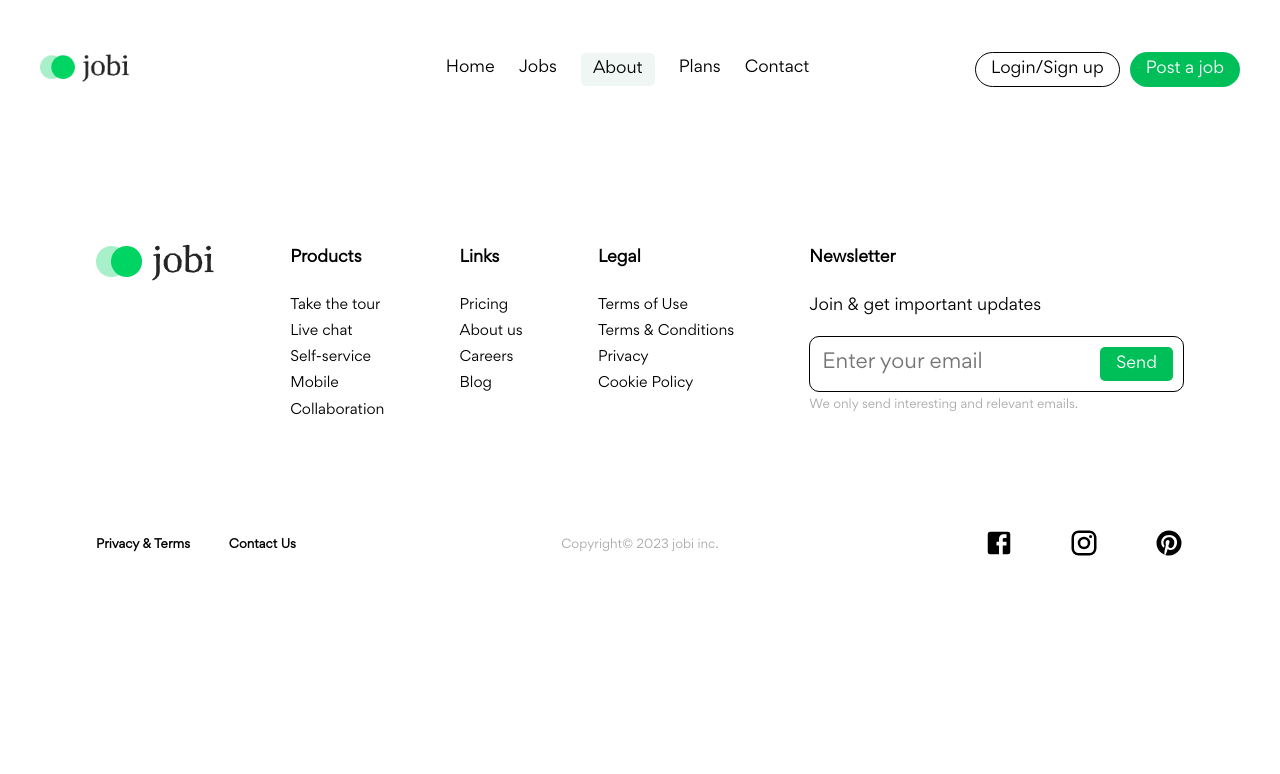
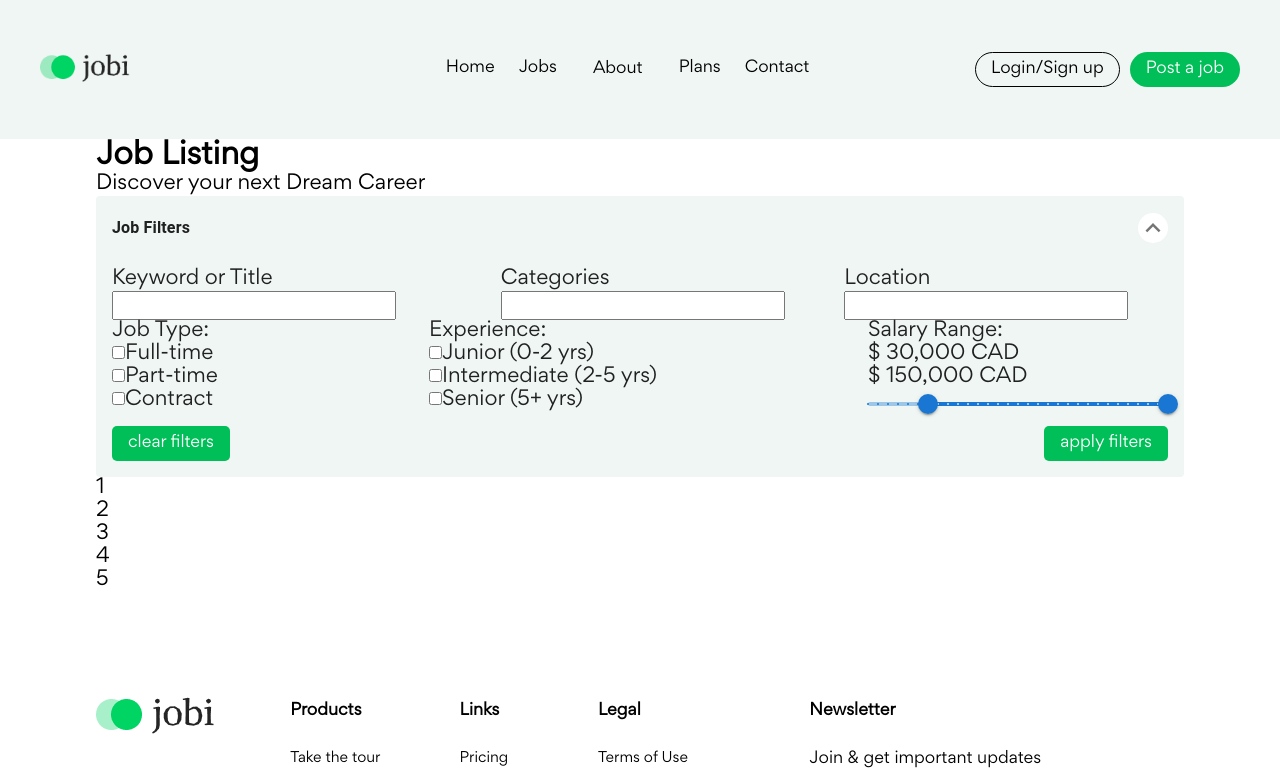
Before and after one commit to Koki001/jobApplicationBoard, a React (Create React App) app: page /jobs in a window 1280 px wide. Shown: the top 774 px of the page. Built offline with nearby package versions, Linux system fonts and the light colour scheme.

Commit message:
changed navigation menu

```diff
--- a/public/styles/App.css
+++ b/public/styles/App.css
@@ -408,6 +408,23 @@ h1 * {
   transform: scale(0.95);
 }
 
+.buttonSquareBrown {
+  background-color: #755146;
+  border: 1px solid transparent;
+  color: white;
+  border-radius: 5px;
+  font-size: 0.8rem;
+  padding: 7px 15px;
+  cursor: pointer;
+  transition: all 0.1s linear;
+}
+.buttonSquareBrown:hover {
+  background-color: #244034;
+}
+.buttonSquareBrown:active {
+  transform: scale(0.95);
+}
+
 .buttonPriceGreen {
   background-color: #31795A;
   border: 1px solid transparent;
@@ -505,6 +522,7 @@ nav {
 .navMenu .subMenuParent {
   position: relative;
   cursor: pointer;
+  pointer-events: all;
   background-color: #EFF6F3;
   padding: 5px 10px;
   border-radius: 5px;
@@ -520,7 +538,7 @@ nav {
   background-color: #EFF6F3;
   position: absolute;
   height: 0px;
-  top: 40px;
+  top: 30px;
   left: -199px;
   transition: all 0.3s linear;
   overflow: hidden;
@@ -544,6 +562,14 @@ nav {
 .navMenu .slideOut {
   visibility: visible;
   height: 250px;
+}
+.navMenu .slideOut li {
+  width: 100%;
+  text-align: center;
+}
+.navMenu .slideOut li a {
+  display: block;
+  width: 100%;
 }
 
 .navButtons {
@@ -800,7 +826,7 @@ h1 span {
 }
 .howItWorks .howToTalent {
   padding: 100px 0;
-  min-height: 675px;
+  min-height: 750px;
 }
 .howItWorks .howToLeft {
   width: 50%;
@@ -1227,16 +1253,21 @@ h1 {
   justify-content: center;
   align-items: center;
   width: calc(33.3333333333% - 20px);
+  min-width: 320px;
+  flex-wrap: wrap;
   border: 2px solid #31795A;
   border-radius: 20px;
-  padding: 40px 30px;
+  padding: 40px 20px;
+}
+.pricingCards li p {
+  font-size: 0.9rem;
 }
 .pricingCards h5 {
   margin-bottom: 30px;
 }
 .pricingCards h4 {
   text-align: center;
-  font-size: 3rem;
+  font-size: 2.5rem;
   position: relative;
   width: 50%;
   min-width: 130px;
@@ -1454,4 +1485,42 @@ h1 {
   transform: scale(0.95);
 }
 
+.jobsHeader {
+  display: flex;
+  flex-direction: column;
+  align-items: center;
+  justify-content: space-between;
+  background-color: #EFF6F3;
+}
+.jobsHeader nav {
+  position: relative;
+  z-index: 100;
+  background-color: #EFF6F3;
+}
+
+.filtersForm {
+  display: flex;
+  flex-direction: column;
+  align-items: center;
+  justify-content: center;
+}
+
+.filtersTop {
+  width: 100%;
+  display: flex;
+  justify-content: space-between;
+}
+
+.filtersBottom {
+  width: 100%;
+  display: flex;
+  justify-content: space-between;
+}
+
+.filterButtons {
+  width: 100%;
+  display: flex;
+  justify-content: space-between;
+}
+
 /*# sourceMappingURL=App.css.map */
--- a/src/components/JobListings.js
+++ b/src/components/JobListings.js
@@ -1,10 +1,26 @@
 import { useLocation } from "react-router-dom";
-import { useEffect } from "react";
+import { useEffect, useState } from "react";
 import NavBar from "./helpers/NavBar";
 import Footer from "./sections/Footer";
 
+// MUI imports
+import Accordion from "@mui/material/Accordion";
+import AccordionSummary from "@mui/material/AccordionSummary";
+import AccordionDetails from "@mui/material/AccordionDetails";
+import Typography from "@mui/material/Typography";
+import ExpandMoreIcon from "@mui/icons-material/ExpandMore";
+import Box from "@mui/material/Box";
+import Slider from "@mui/material/Slider";
+
 const JobListings = () => {
-
+  const [expanded, setExpanded] = useState(true);
+  const [salary, setSalary] = useState([30000, 150000]);
+  const handleExpand = () => {
+    setExpanded(!expanded);
+  };
+  const handleSalaryChange = (e, val) => {
+    setSalary(val);
+  };
   const location = useLocation();
 
   useEffect(() => {
@@ -14,9 +30,145 @@ const JobListings = () => {
   return (
     <div>
       <section className="jobListings">
-        <header>
+        <header className="jobsHeader">
           <NavBar />
         </header>
+        <div className="jobsMain wrapper">
+          <h2>Job Listing</h2>
+          <p>Discover your next Dream Career</p>
+          <div className="jobsFilter">
+            <Accordion
+              expanded={expanded}
+              onChange={handleExpand}
+              sx={{
+                boxShadow: "none",
+                backgroundColor: "#EFF6F3",
+                borderRadius: "20px",
+              }}
+            >
+              <AccordionSummary
+                expandIcon={<ExpandMoreIcon />}
+                sx={{
+                  "& .MuiSvgIcon-root": {
+                    backgroundColor: "white",
+                    borderRadius: "50%",
+                  },
+                }}
+                aria-controls="panel1a-content"
+                id="panel1a-header"
+              >
+                <Typography
+                  sx={{
+                    fontSize: "0.8rem",
+                    fontWeight: "bold",
+                  }}
+                >
+                  Job Filters
+                </Typography>
+              </AccordionSummary>
+              <AccordionDetails>
+                <form className="filtersForm" action="">
+                  <div className="filtersTop">
+                    <div className="filtersKeyword">
+                      <label htmlFor="keyword">Keyword or Title</label>
+                      <input id="keyword" type="text" />
+                    </div>
+                    <div className="filtersCategories">
+                      <label htmlFor="categories">Categories</label>
+                      <input id="categories" type="text" />
+                    </div>
+                    <div className="filtersLocation">
+                      <label htmlFor="location">Location</label>
+                      <input id="location" type="text" />
+                    </div>
+                  </div>
+                  <div className="filtersBottom">
+                    <div className="filtersType">
+                      <p>Job Type:</p>
+                      <div className="typeGroup">
+                        <div>
+                          <input name="type" type="checkbox" id="fulltime" />
+                          <label htmlFor="fulltime">Full-time</label>
+                        </div>
+                        <div>
+                          <input name="type" type="checkbox" id="parttime" />
+                          <label htmlFor="parttime">Part-time</label>
+                        </div>
+                        <div>
+                          <input name="type" type="checkbox" id="contract" />
+                          <label htmlFor="contract">Contract</label>
+                        </div>
+                      </div>
+                    </div>
+                    <div className="filtersExperience">
+                      <p>Experience:</p>
+                      <div className="experienceGroup">
+                        <div>
+                          <input
+                            name="experience"
+                            type="checkbox"
+                            id="Junior"
+                          />
+                          <label htmlFor="Junior">{"Junior (0-2 yrs)"}</label>
+                        </div>
+                        <div>
+                          <input
+                            name="experience"
+                            type="checkbox"
+                            id="Intermediate"
+                          />
+                          <label htmlFor="Intermediate">
+                            {"Intermediate (2-5 yrs)"}
+                          </label>
+                        </div>
+                        <div>
+                          <input
+                            name="experience"
+                            type="checkbox"
+                            id="Senior"
+                          />
+                          <label htmlFor="Senior">{"Senior (5+ yrs)"}</label>
+                        </div>
+                      </div>
+                    </div>
+                    <div className="filtersSalary">
+                      <p>Salary Range:</p>
+                      <div className="salaryGroup">
+                        <div className="salaryRange">
+                          <p>{"$ " + salary[0].toLocaleString() + " CAD"}</p>
+                          <p>{"$ " + salary[1].toLocaleString() + " CAD"}</p>
+                        </div>
+                        <Box sx={{ width: 300 }}>
+                          <Slider
+                            getAriaLabel={() => "Temperature range"}
+                            value={salary}
+                            onChange={handleSalaryChange}
+                            valueLabelDisplay="auto"
+                            step={5000}
+                            marks
+                            min={0}
+                            max={150000}
+                          />
+                        </Box>
+                      </div>
+                    </div>
+                  </div>
+                </form>
+                <div className="filterButtons">
+                  <button className="buttonSquareGreen">clear filters</button>
+                  <button className="buttonSquareGreen">apply filters</button>
+                </div>
+              </AccordionDetails>
+            </Accordion>
+          </div>
+          <ul>
+            <li>1</li>
+            <li>2</li>
+            <li>3</li>
+            <li>4</li>
+            <li>5</li>
+          </ul>
+        </div>
       </section>
       <Footer />
     </div>
--- a/src/components/helpers/NavBar.js
+++ b/src/components/helpers/NavBar.js
@@ -4,12 +4,30 @@ import { useLocation, useNavigate, Link } from "react-router-dom";
 const NavBar = () => {
   const location = useLocation();
   const [submenu, setSubmenu] = useState(false);
+  const [lastEvent, setLastEvent] = useState("");
   const ref = useRef(null);
   const menuRef = useRef(null);
   const handleOpenLinks = (e) => {
     e.stopPropagation();
-
     setSubmenu(!submenu);
+  };
+  const handleOpenLinksKey = (e) => {
+    if (e.code === "Enter") {
+      setSubmenu(!submenu);
+      setLastEvent("");
+    }
+  };
+  const handleOpenLinksHover = (e) => {
+    setSubmenu(true);
+    if (lastEvent === "") {
+      setLastEvent("hover");
+    }
+  };
+  const handleCloseLinksHover = () => {
+    if (lastEvent === "hover") {
+      setSubmenu(false);
+      setLastEvent("");
+    }
   };
   useEffect(() => {
     const handleCloseLinks = (e) => {
@@ -28,7 +46,7 @@ const NavBar = () => {
     }
   }, [location]);
   return (
-    <nav className="navWrapper">
+    <nav tabIndex={1} className="navWrapper">
       <a ref={ref} className="sr-only" href={location.hash}></a>
       <div className="navLogo">
         <img src="../assets/header/jobiLogo.png" alt="jobi company logo" />
@@ -41,9 +59,14 @@ const NavBar = () => {
           <Link to={"/jobs"}>jobs</Link>
         </li>
         <li
+          tabIndex={0}
           ref={menuRef}
-          className="subMenuParent"
+          className={`subMenuParent`}
           onClick={handleOpenLinks}
+          onKeyDown={handleOpenLinksKey}
+          onMouseEnter={handleOpenLinksHover}
+          onMouseLeave={handleCloseLinksHover}
+
         >
           About
           <ul
@@ -71,7 +94,6 @@ const NavBar = () => {
         </li>
         <li>
           <Link to={"/contactUs"}>contact</Link>
-
         </li>
       </ul>
       <div className="navButtons">
--- a/src/styles/layout/_header.scss
+++ b/src/styles/layout/_header.scss
@@ -48,6 +48,7 @@ nav {
   .subMenuParent {
     position: relative;
     cursor: pointer;
+    pointer-events: all;
     background-color: $greenBg;
     padding: 5px 10px;
     border-radius: 5px;
@@ -63,7 +64,7 @@ nav {
     background-color: $greenBg;
     position: absolute;
     height: 0px;
-    top: 40px;
+    top: 30px;
     left: -199px;
     transition: all 0.3s linear;
     overflow: hidden;
@@ -87,6 +88,14 @@ nav {
   .slideOut {
     visibility: visible;
     height: 250px;
+    li {
+      width: 100%;
+      text-align: center;
+      a {
+        display: block;
+        width: 100%;
+      }
+    }
   }
 }
 .navButtons {
--- a/src/styles/layout/_howItWorks.scss
+++ b/src/styles/layout/_howItWorks.scss
@@ -47,7 +47,7 @@
   }
   .howToTalent {
     padding: 100px 0;
-    min-height: 675px;
+    min-height: 750px;
   }
   .howToLeft {
     width: 50%;
--- a/src/styles/pages/_jobs.scss
+++ b/src/styles/pages/_jobs.scss
@@ -1 +1,35 @@
 @use "../base/variables" as *;
+
+.jobsHeader {
+  display: flex;
+  flex-direction: column;
+  align-items: center;
+  justify-content: space-between;
+  background-color: $greenBg;
+  nav {
+    position: relative;
+    z-index: 100;
+    background-color: $greenBg;
+  }
+}
+.filtersForm {
+  display: flex;
+  flex-direction: column;
+  align-items: center;
+  justify-content: center;
+}
+.filtersTop {
+  width: 100%;
+  display: flex;
+  justify-content: space-between;
+}
+.filtersBottom {
+  width: 100%;
+  display: flex;
+  justify-content: space-between;
+}
+.filterButtons {
+  width: 100%;
+  display: flex;
+  justify-content: space-between;
+}
```
Also changed, not shown: src/styles/base/_buttons.scss (+16 -0 lines), src/styles/pages/_pricing.scss (+8 -2 lines), 1 other file (tests, documents, lock files or other folders).
